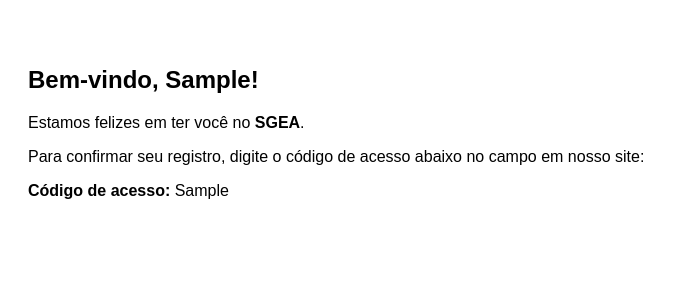
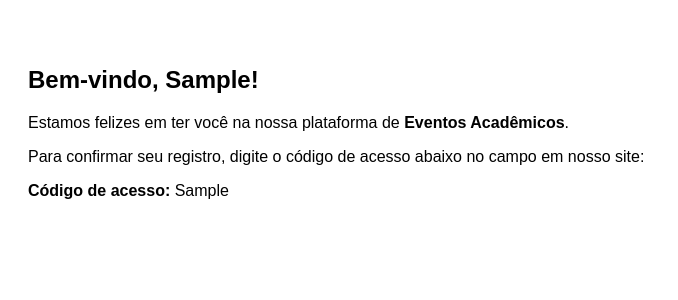
Before and after one commit to MarianaPinheiro-lgtm/Trabalho-web, a Django app: template GerenciamentoEventos/eventos/templates/boas_vindas_email.html in a window 1280 px wide. Shown: the top 300 px of the page, without its empty margins (0-678 px from the left). Run offline with Django 5.2, Linux system fonts and the light colour scheme; the template is opened without the code that fills it: most values are stand-ins (such as "Sample title", 1, 10 or a date in 2020).

Commit message:
ajuste no email

```diff
--- a/GerenciamentoEventos/eventos/templates/boas_vindas_email.html
+++ b/GerenciamentoEventos/eventos/templates/boas_vindas_email.html
@@ -24,7 +24,7 @@
       </div>
 
       <h2>Bem-vindo, {{ usuario.first_name }}!</h2>
-      <p>Estamos felizes em ter você no <strong>SGEA</strong>.</p>
+      <p>Estamos felizes em ter você na nossa plataforma de <strong>Eventos Acadêmicos</strong>.</p>
       <p>Para confirmar seu registro, digite o código de acesso abaixo no campo em nosso site:</p>
       <p><strong>Código de acesso:</strong> {{ codigo_acesso }}</p>
 
```
